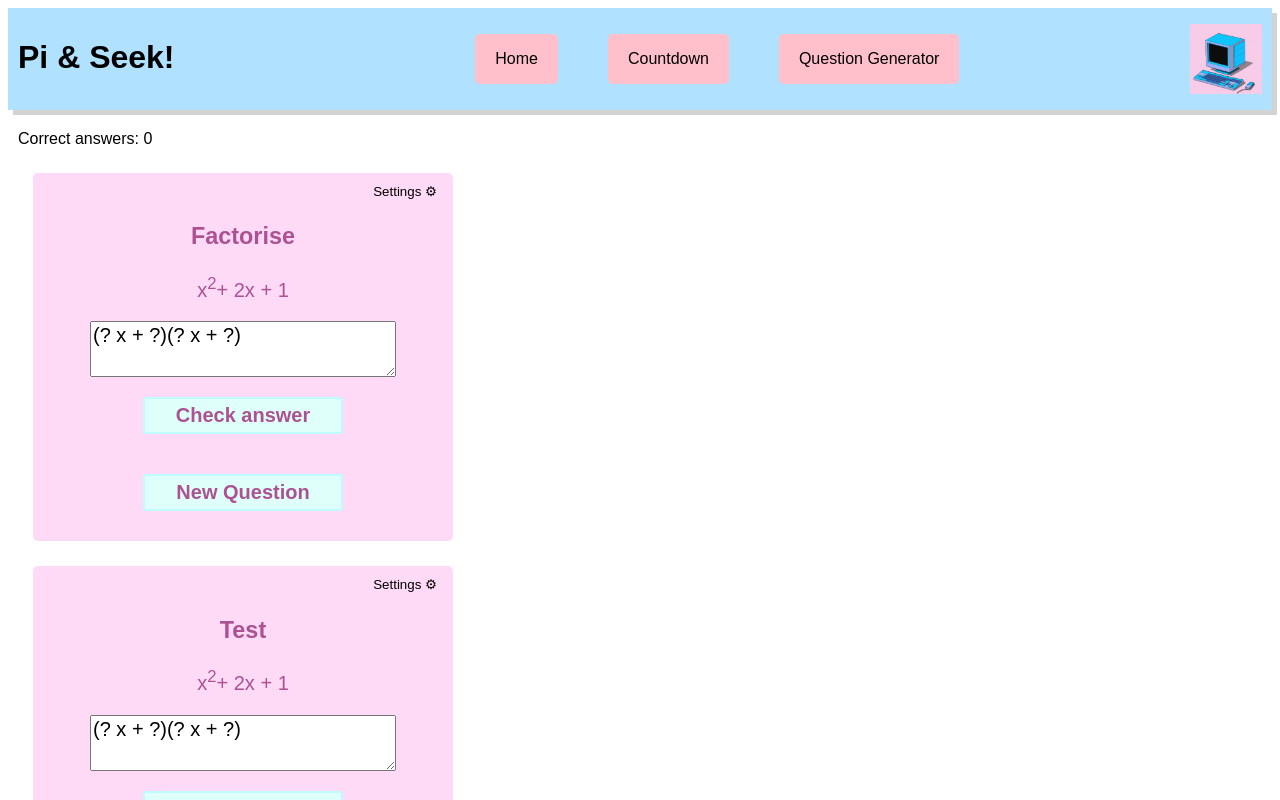
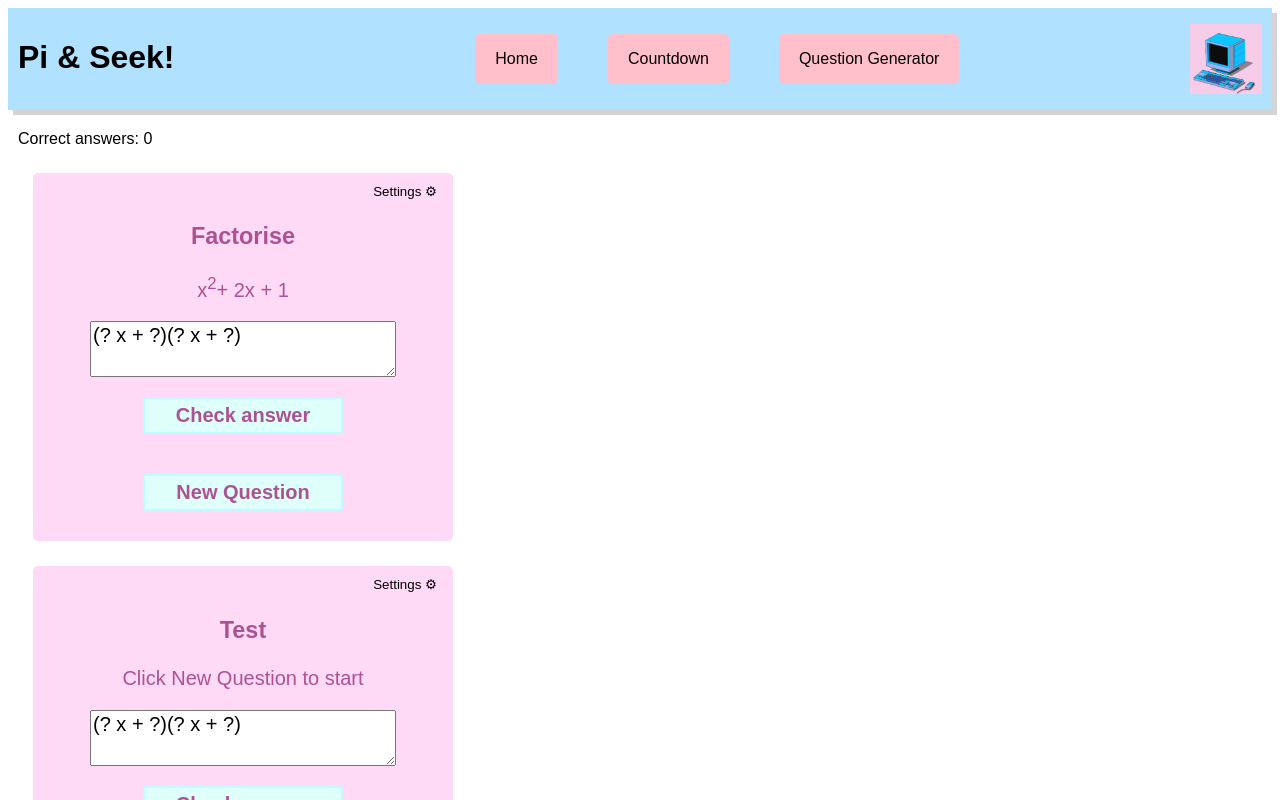
Before and after one commit to liamonk/RealApps, a React (Vite) app: page /question-generator in a window 1280 px wide. Shown: the top 800 px of the page. Built offline with nearby package versions, Linux system fonts and the light colour scheme; a web font is replaced by a local one.

Commit message:
part way through refactoring generate question function to be a prop. powers not displaying well

```diff
--- a/src/components/question-generator/QuestionCard.tsx
+++ b/src/components/question-generator/QuestionCard.tsx
@@ -10,11 +10,12 @@ export const QuestionCard=(props : any)=> {
   const [questionCoefficents, setQuestionCoefficents] = React.useState([
     1, 2, 1,
   ]);
+  const [questionForUI, updateQuestionForUI] = React.useState('Click New Question to start')
   const [userAnswer, setUserAnswer] = React.useState("(? x + ?)(? x + ?)");
   const [correct, setCorrect] = React.useState(false);
   const [incorrect, setIncorrect] = React.useState(false);
   const [questionCompleted, setQuestionCompleted] = React.useState(false);
-  const [correctAnswer, setCorrectAnswer] = React.useState(["(x+1)(x+1)", ""]);
+  const [correctAnswers, setCorrectAnswer] = React.useState(["(x+1)(x+1)", ""]);
   const [settings, setSettings] = React.useState({
     aGreaterOne: false,
     negativeCoefficents: false,
@@ -28,7 +29,7 @@ export const QuestionCard=(props : any)=> {
 
 
 
-
+  /*this function sets the new question and generates the correct answer*/
   function newQuestion() {
     /* y = ax^2 + bx + c = h(dx + e)i(fx + g) */
     let d = Math.abs(MathHelper.coefficentGenerator(settings.aGreaterOne ? 5 : 1));
@@ -52,6 +53,10 @@ export const QuestionCard=(props : any)=> {
     if (secondBracketHCF != 1) {
       i = secondBracketHCF;
     }
+
+
+
+    /* this part generates the correct answers based on the question */
     let solution1 = `${h != 1 ? h : ""}${i != 1 ? i : ""}(${d / h}x+${e / h})(${
       f / i
     }x+${g / i})`
@@ -70,18 +75,47 @@ export const QuestionCard=(props : any)=> {
     setIncorrect(false);
     setUserAnswer("( x + )( x + )");
     setQuestionCompleted(false);
-  }
+
+    /* generate question for UI */
+
+    /*
+    const generateQuestionForUI = ()=>{
+      let question =
+       `${questionCoefficents[0] != 1 ? questionCoefficents[0] : ""}x`}
+      <sup>2</sup>
+      {`${questionCoefficents[1] >= 0 ? "+" : "-"} ${
+        questionCoefficents[1] != 1 ? questionCoefficents[1] : ""
+      }x ${questionCoefficents[2] >= 0 ? "+" : "-"} ${questionCoefficents[2]}`
+      return question
+    }
+      */
+
+    const generateQuestionForUI = () => {
+      let question = `${questionCoefficents[0] !== 1 ? questionCoefficents[0] : ""}x`;
+      question += `^2`;
+      question += `${questionCoefficents[1] >= 0 ? "+" : "-"} ${
+        questionCoefficents[1] !== 1 ? questionCoefficents[1] : ""
+      }x `;
+      question += `${questionCoefficents[2] >= 0 ? "+" : "-"} ${questionCoefficents[2]}`;
+      return question;
+    };
+
+
+      updateQuestionForUI(generateQuestionForUI)
+
+}
 
   const checkAnswer = () => {
     setUserAnswer((prevAnswer) => {
+      /*regex to format user answer to allow for comparison to correct answer*/
       let modifiedAnswer = prevAnswer
         .replace(/ /g, "")
         .replace(/\+\-/g, "-")
         .replace(/\b1x\b/g, "x");
 
-      for (let i=0; i< correctAnswer.length;i++ ){
+      for (let i=0; i< correctAnswers.length;i++ ){
         if (
-        modifiedAnswer == correctAnswer[i]
+        modifiedAnswer == correctAnswers[i]
       ) {
         setCorrect(true);
         setIncorrect(false);
@@ -95,7 +129,7 @@ export const QuestionCard=(props : any)=> {
 
       return modifiedAnswer;
     });
-    console.log("correctAnswer " + correctAnswer[0] + "=" + correctAnswer[1]);
+    console.log("correctAnswers" + correctAnswers);
   };
 
   function handleAnswerChange(event : any) {
@@ -132,19 +166,8 @@ export const QuestionCard=(props : any)=> {
     }));
   };
 
-  let firstSign = "";
-  if (questionCoefficents[1] >= 0) {
-    firstSign = "+";
-  } else {
-    firstSign = "";
-  }
 
-  let secondSign = "";
-  if (questionCoefficents[2] >= 0) {
-    secondSign = "+";
-  } else {
-    secondSign = "";
-  }
+
   return (
     <StyledView>
       <StyledSettingsButton onClick={showSettings}>
@@ -173,11 +196,7 @@ export const QuestionCard=(props : any)=> {
       <h3>Test</h3>
 
       <span>
-        {`${questionCoefficents[0] != 1 ? questionCoefficents[0] : ""}x`}
-        <sup>2</sup>
-        {`${firstSign} ${
-          questionCoefficents[1] != 1 ? questionCoefficents[1] : ""
-        }x ${secondSign} ${questionCoefficents[2]}`}
+        {questionForUI}
       </span>
 
       <StyledTextArea
--- a/src/components/question-generator/QuestionGenerator.tsx
+++ b/src/components/question-generator/QuestionGenerator.tsx
@@ -12,7 +12,11 @@ const [count, setCount] = React.useState(0);
         <>
         <div style={{ marginLeft: "10px" }}>Correct answers: {count}</div>
         <FactoriseQuadratic count={count} onUpdateCount={onUpdateCount} />
-        <QuestionCard count ={count} onUpdateCount={onUpdateCount}/>
+        <QuestionCard
+          count ={count}
+          onUpdateCount={onUpdateCount}
+          newQuestion={()=>{}}
+          solutions={()=>{}}/>
         </>
     )
 }
```
